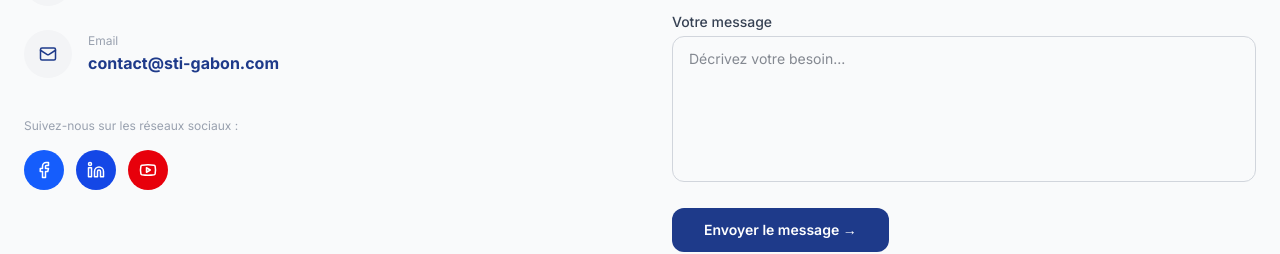
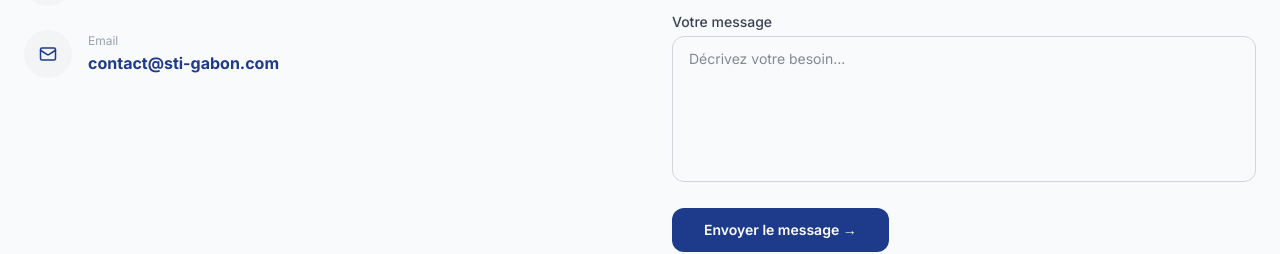
Before and after one commit to mbinga7jocepin-hub/sti-gabon, a Next.js app: page /contact in a window 1280 px wide. Shown: the part 793-1047 px from the top of the page. Built offline with nearby package versions, Linux system fonts and the light colour scheme.

Commit message:
fix lucide icons imports

```diff
--- a/app/contact/page.tsx
+++ b/app/contact/page.tsx
@@ -1,7 +1,12 @@
 "use client";
 
 import Navbar from "@/components/Navbar";
-import { Phone, Mail, Clock, MapPin, Facebook, Linkedin, Youtube } from "lucide-react";
+import {
+  Phone,
+  Mail,
+  Clock,
+  MapPin
+} from "lucide-react";
 import { useState } from "react";
 
 export default function ContactPage() {
@@ -92,24 +97,7 @@ export default function ContactPage() {
             </div>
 
             {/* RÉSEAUX SOCIAUX */}
-            <div>
-              <p className="text-xs text-gray-400 mb-4">Suivez-nous sur les réseaux sociaux :</p>
-              <div className="flex gap-3">
-                {[
-                  { icon: <Facebook size={18} />, color: "bg-blue-600", href: "https://www.facebook.com/SmartHome241" },
-                  { icon: <Linkedin size={18} />, color: "bg-blue-700", href: "https://www.linkedin.com/company/siping-technology-innovation/" },
-                  { icon: <Youtube size={18} />, color: "bg-red-600", href: "#" },
-                ].map((social, i) => (
-                  <a
-                    key={i}
-                    href={social.href}
-                    className={`w-10 h-10 ${social.color} text-white rounded-full flex items-center justify-center hover:opacity-80 transition`}
-                  >
-                    {social.icon}
-                  </a>
-                ))}
-              </div>
-            </div>
+
           </div>
 
           {/* COLONNE DROITE — FORMULAIRE */}
--- a/package.json
+++ b/package.json
@@ -10,6 +10,7 @@
   },
   "dependencies": {
     "leaflet": "^1.9.4",
+    "lucide-react": "^1.7.0",
     "next": "16.1.6",
     "react": "19.2.3",
     "react-dom": "19.2.3",
```
Also changed, not shown: 1 other file (tests, documents, lock files or other folders).
